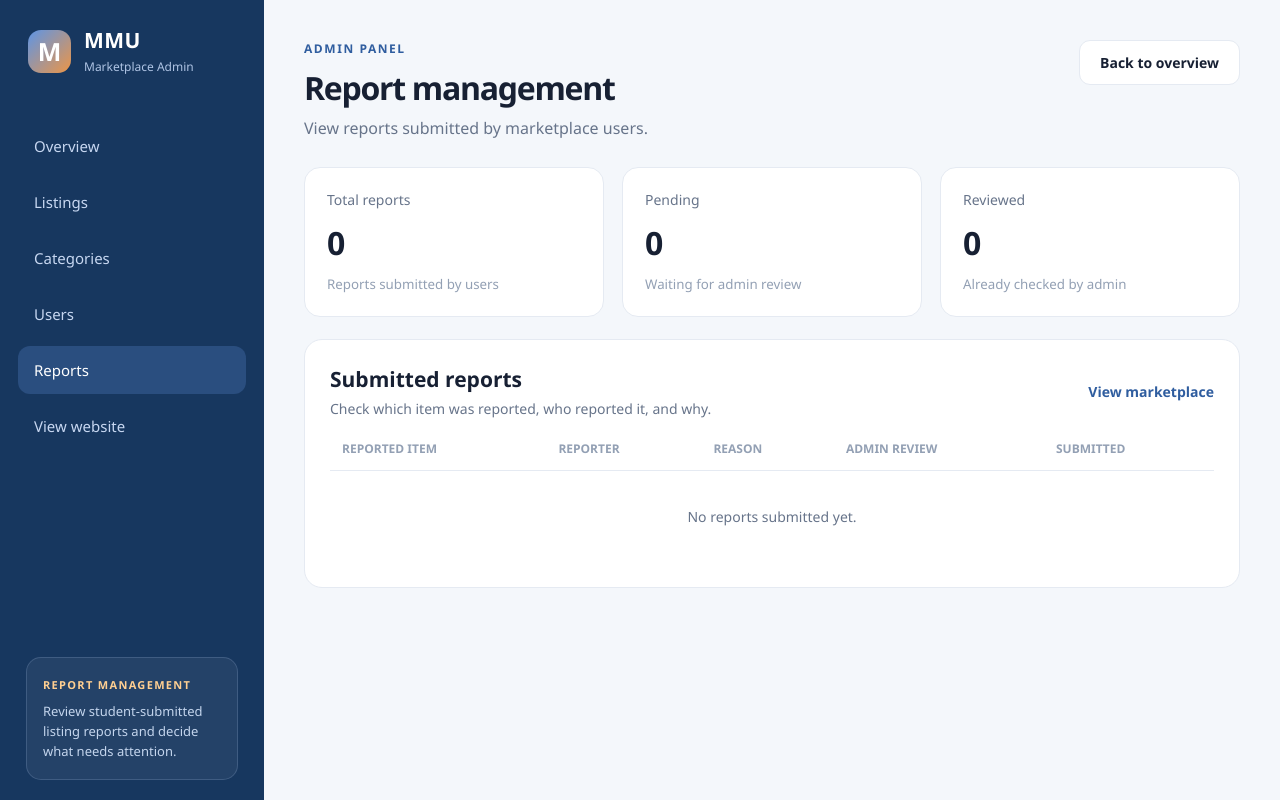
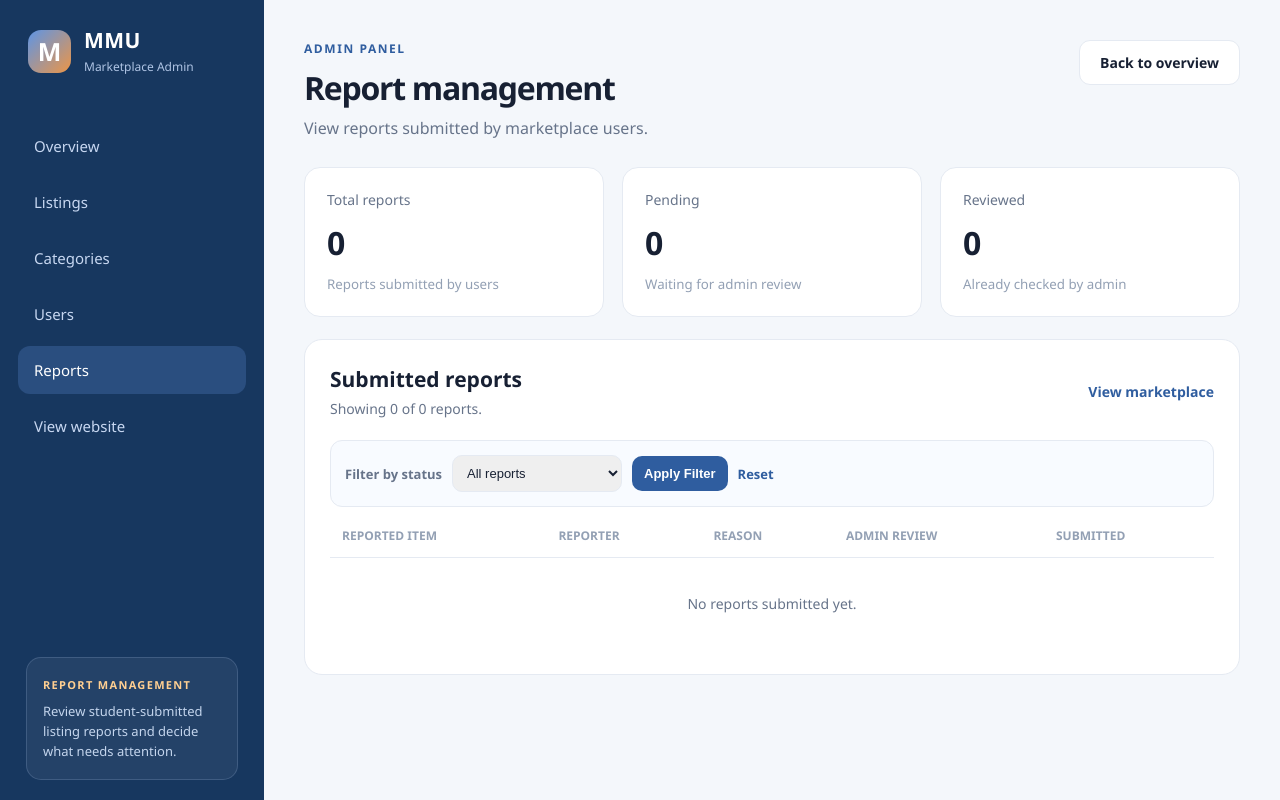
Before and after one commit to S1ngggg/GitExercise-G062-, a Flask app: page /admin/reports in a window 1280 px wide. Run offline with Flask 3, Linux system fonts and the light colour scheme; data that the repository does not hold is empty.

Commit message:
add report dashboard

```diff
--- a/app.py
+++ b/app.py
@@ -759,6 +759,12 @@ def admin_dashboard():
     """)
     available_listings = cursor.fetchone()[0]
 
+    cursor.execute("SELECT COUNT(*) FROM report")
+    total_reports = cursor.fetchone()[0]
+
+    cursor.execute("SELECT COUNT(*) FROM report WHERE status = 'Pending'")
+    pending_reports = cursor.fetchone()[0]
+
     cursor.execute("""
         SELECT item.id, item.title, item.price, category.name, status.condition
         FROM item
@@ -800,7 +806,9 @@ def admin_dashboard():
     stats = {
         "total_users": total_users,
         "total_listings": total_listings,
-        "available_listings": available_listings
+        "available_listings": available_listings,
+        "total_reports": total_reports,
+        "pending_reports": pending_reports
     }
 
     return render_template("admin.html",
@@ -856,8 +864,26 @@ def admin_items():
 
 @app.route("/admin/reports")
 def admin_reports():
+    selected_status = request.args.get("status", "").strip()
+    if selected_status not in REPORT_STATUSES:
+        selected_status = ""
+
     connect = sqlite3.connect("database.db")
     cursor = connect.cursor()
+
+    cursor.execute("""
+        SELECT status, COUNT(*)
+        FROM report
+        GROUP BY status
+    """)
+    status_counts = {row[0]: row[1] for row in cursor.fetchall()}
+    total_reports = sum(status_counts.values())
+
+    where_clause = ""
+    values = []
+    if selected_status:
+        where_clause = "WHERE report.status = ?"
+        values.append(selected_status)
 
     cursor.execute("""
         SELECT report.id, report.reason, report.details, report.status,
@@ -866,21 +892,24 @@ def admin_reports():
         FROM report
         JOIN item ON report.item_id = item.id
         JOIN user ON report.reporter_id = user.id
+        {where_clause}
         ORDER BY report.id DESC
-    """)
+    """.format(where_clause=where_clause), values)
     reports = cursor.fetchall()
     connect.close()
 
     stats = {
-        "total_reports": len(reports),
-        "pending_reports": sum(1 for report in reports if report[3] == "Pending"),
-        "reviewed_reports": sum(1 for report in reports if report[3] != "Pending")
+        "total_reports": total_reports,
+        "pending_reports": status_counts.get("Pending", 0),
+        "reviewed_reports": total_reports - status_counts.get("Pending", 0),
+        "shown_reports": len(reports)
     }
 
     return render_template("admin_reports.html",
                            reports=reports,
                            stats=stats,
-                           report_statuses=REPORT_STATUSES)
+                           report_statuses=REPORT_STATUSES,
+                           selected_report_status=selected_status)
 
 
 @app.route("/admin/reports/<int:report_id>/update", methods=['POST'])
--- a/static/css/admin.css
+++ b/static/css/admin.css
@@ -181,7 +181,7 @@
 .stat-grid {
     margin-bottom: 22px;
     display: grid;
-    grid-template-columns: repeat(3, minmax(180px, 1fr));
+    grid-template-columns: repeat(auto-fit, minmax(180px, 1fr));
     gap: 18px;
 }
 
@@ -308,6 +308,51 @@
     color: #986100;
     font-size: 12px;
     font-weight: 600;
+}
+
+.report-filter-form {
+    margin-bottom: 20px;
+    padding: 14px;
+    border: 1px solid var(--line);
+    border-radius: 12px;
+    display: flex;
+    gap: 10px;
+    align-items: center;
+    flex-wrap: wrap;
+    background: #f8fbff;
+}
+
+.report-filter-form label {
+    color: var(--muted);
+    font-size: 13px;
+    font-weight: 700;
+}
+
+.report-filter-form select {
+    min-width: 170px;
+    border: 1px solid var(--line);
+    border-radius: 10px;
+    color: var(--text);
+    font-size: 13px;
+    padding: 9px 10px;
+}
+
+.report-filter-form button {
+    border: none;
+    border-radius: 10px;
+    color: var(--white);
+    background: var(--blue);
+    cursor: pointer;
+    font-size: 13px;
+    font-weight: 700;
+    padding: 10px 12px;
+}
+
+.report-filter-form a {
+    color: var(--blue);
+    font-size: 13px;
+    font-weight: 700;
+    text-decoration: none;
 }
 
 .report-status.status-reviewed {
--- a/templates/admin_reports.html
+++ b/templates/admin_reports.html
@@ -74,10 +74,22 @@
                 <div class="panel-heading">
                     <div>
                         <h2>Submitted reports</h2>
-                        <p>Check which item was reported, who reported it, and why.</p>
+                        <p>Showing {{ stats.shown_reports }} of {{ stats.total_reports }} report{% if stats.total_reports != 1 %}s{% endif %}.</p>
                     </div>
                     <a href="{{ url_for('home_page') }}">View marketplace</a>
                 </div>
+
+                <form class="report-filter-form" method="GET" action="{{ url_for('admin_reports') }}">
+                    <label for="report-status-filter">Filter by status</label>
+                    <select id="report-status-filter" name="status">
+                        <option value="">All reports</option>
+                        {% for status_option in report_statuses %}
+                        <option value="{{ status_option }}" {% if selected_report_status == status_option %}selected{% endif %}>{{ status_option }}</option>
+                        {% endfor %}
+                    </select>
+                    <button type="submit">Apply Filter</button>
+                    <a href="{{ url_for('admin_reports') }}">Reset</a>
+                </form>
 
                 <div class="table-wrap">
                     <table class="listing-table reports-table">
```
Also changed, not shown: templates/admin.html (+10 -0 lines).
